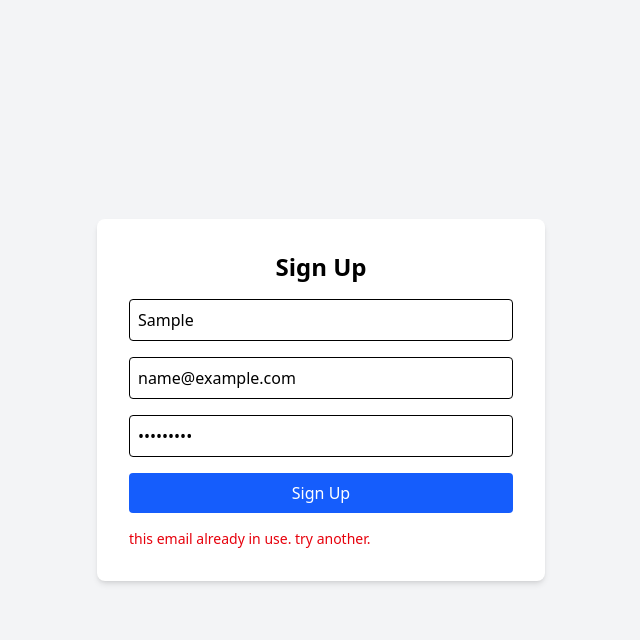
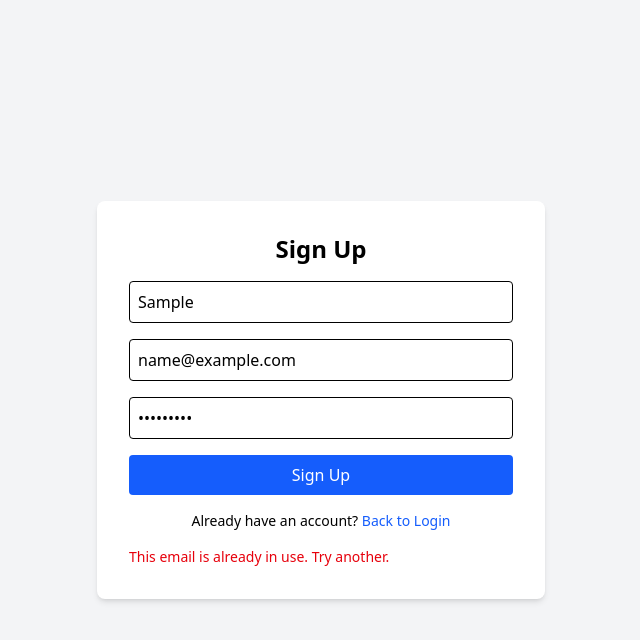
Before and after one commit to smshah121/quotes-frontend, a React (Vite) app: page /signup in a window 1280 px wide. Both pictures are taken after typing "Sample", "name@example.com", "Sample123" into the empty fields and a click on the button "Sign Up". Shown: the top 640 px of the page, without its empty margins (319-959 px from the left). Built offline with nearby package versions, Linux system fonts and the light colour scheme; no server answers.

Commit message:
changes saved

```diff
--- a/src/login/Signup.jsx
+++ b/src/login/Signup.jsx
@@ -1,6 +1,6 @@
 import React, { useState } from 'react';
 import { useSignupMutation } from '../features/auth/authApi';
-import { useNavigate } from 'react-router-dom';
+import { useNavigate, Link } from 'react-router-dom';
 
 const Signup = () => {
   const [name, setName] = useState('');
@@ -55,7 +55,16 @@ const Signup = () => {
         >
           {isLoading ? 'Signing up...' : 'Sign Up'}
         </button>
-        {error && <p className="text-red-600 text-sm">this email already in use. try another.</p>}
+
+        {/* Back to Login Link */}
+        <p className="text-sm text-center">
+          Already have an account?{' '}
+          <Link to="/" className="text-blue-600 hover:underline">
+            Back to Login
+          </Link>
+        </p>
+
+        {error && <p className="text-red-600 text-sm">This email is already in use. Try another.</p>}
       </form>
     </div>
   );
```
